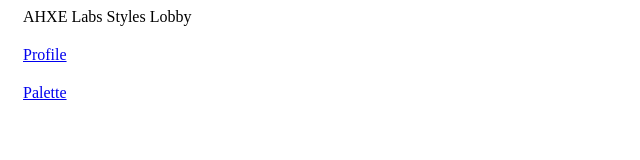
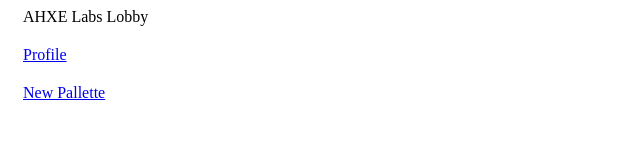
Before and after one commit to yimeric7/ahxe-labs-02, a React (Vite) app: page /lobby in a window 1280 px wide. Shown: the top 160 px of the page, without its empty margins (0-640 px from the left). Built offline with nearby package versions, Linux system fonts and the light colour scheme; no server answers; what framer-plugin would draw is missing.

Commit message:
text changes

```diff
--- a/src/pages/Home.tsx
+++ b/src/pages/Home.tsx
@@ -12,7 +12,7 @@ export default function Home() {
         height: "100%",
         gap: "20px",
       }}>
-      <div>Welcome to AHXE Labs Styles</div>
+      <div>Welcome to AHXE Labs</div>
       <Link to="/login">Login</Link>
       <Link to="/signup">Signup</Link>
     </div>
--- a/src/pages/Lobby.tsx
+++ b/src/pages/Lobby.tsx
@@ -12,9 +12,9 @@ export default function Lobby() {
         height: "100%",
         gap: "20px",
       }}>
-      <div>AHXE Labs Styles Lobby</div>
+      <div>AHXE Labs Lobby</div>
       <Link to="/profile">Profile</Link>
-      <Link to="/pallete">Palette</Link>
+      <Link to="/pallete">New Pallette</Link>
     </div>
   );
 }
```
